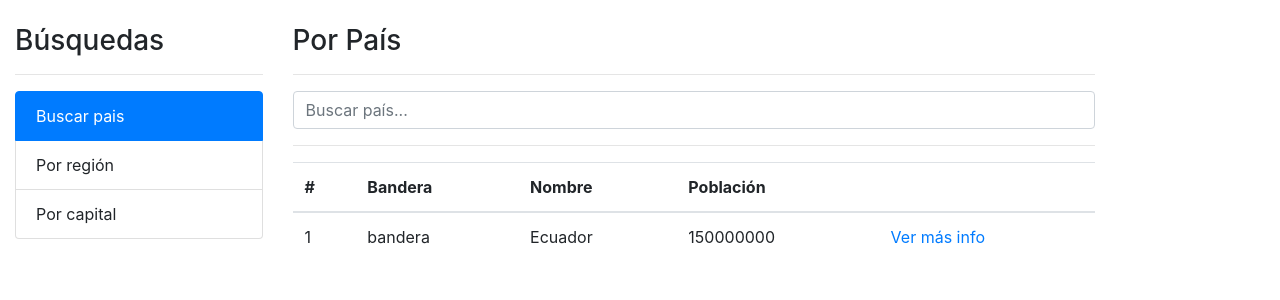
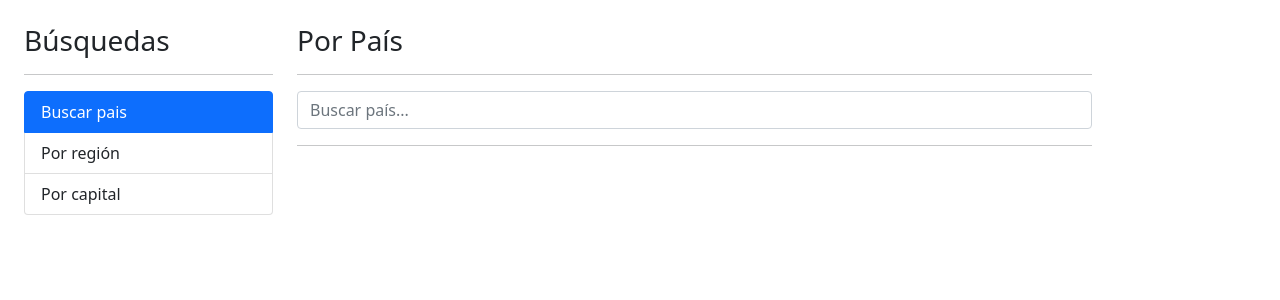
Before and after one commit to franmc01/Angular-PaisesApp, an Angular app: page / in a window 1280 px wide. Shown: the top 300 px of the page. Built offline with nearby package versions, Linux system fonts and the light colour scheme.

Commit message:
Haciendo optimizaciones

```diff
--- a/src/app/pais/pages/por-pais/por-pais.component.html
+++ b/src/app/pais/pages/por-pais/por-pais.component.html
@@ -5,4 +5,4 @@
 <div class="alert alert-danger" *ngIf="hayError">
 No se encontró nada con el termino "{{ term }}"
 </div>
-<app-table-info *ngIf="!hayError"></app-table-info>
+<app-table-info *ngIf="paises.length > 0" [listapaises]="paises"></app-table-info>
--- a/src/app/pais/pages/por-pais/por-pais.component.ts
+++ b/src/app/pais/pages/por-pais/por-pais.component.ts
@@ -11,6 +11,7 @@ export class PorPaisComponent implements OnInit {
 
   hayError:boolean = false;
   term:string = '';
+  paises:Pais[]=[];
   constructor(private paisService: PaisService) { }
 
   ngOnInit(): void {
@@ -20,9 +21,10 @@ export class PorPaisComponent implements OnInit {
     this.hayError=false;
     this.term = termino;
     this.paisService.buscarPorPais(termino).subscribe((resp) => {
-      console.log(resp);
+      this.paises =resp;
     }, (error) => {
       this.hayError=true;
+      this.paises = [];
     })
   }
 
--- a/src/app/shared/table-info/table-info.component.html
+++ b/src/app/shared/table-info/table-info.component.html
@@ -11,13 +11,13 @@
         </tr>
       </thead>
       <tbody>
-        <tr>
-          <td>1</td>
-          <td>bandera</td>
-          <td>Ecuador</td>
-          <td>150000000</td>
+        <tr *ngFor="let item of listapaises; let i = index">
+          <td>{{ i +1 }}</td>
+          <td><img [src]="item.flag" height="35px" width="50px"></td>
+          <td>{{ item.name }}</td>
+          <td>{{ item.population | number }}</td>
           <td>
-            <a href="/pais/ec">
+            <a [routerLink]="['/pais', item.alpha2Code]">
               Ver más info
             </a>
           </td>
--- a/src/app/shared/table-info/table-info.component.ts
+++ b/src/app/shared/table-info/table-info.component.ts
@@ -1,4 +1,4 @@
-import { Component, OnInit } from '@angular/core';
+import { Component, Input, OnInit } from '@angular/core';
 
 @Component({
   selector: 'app-table-info',
@@ -7,6 +7,7 @@ import { Component, OnInit } from '@angular/core';
 })
 export class TableInfoComponent implements OnInit {
 
+  @Input() listapaises:Pais[] = [];
   constructor() { }
 
   ngOnInit(): void {
--- a/src/index.html
+++ b/src/index.html
@@ -7,12 +7,11 @@
   <meta name="viewport" content="width=device-width, initial-scale=1">
   <link rel="icon" type="image/x-icon" href="favicon.ico">
   <!-- CSS only -->
-  <link rel="stylesheet" href="https://cdn.jsdelivr.net/npm/bootstrap@4.6.0/dist/css/bootstrap.min.css" integrity="sha384-B0vP5xmATw1+K9KRQjQERJvTumQW0nPEzvF6L/Z6nronJ3oUOFUFpCjEUQouq2+l" crossorigin="anonymous">
+  <link href="https://cdn.jsdelivr.net/npm/bootstrap@5.0.0-beta1/dist/css/bootstrap.min.css" rel="stylesheet" integrity="sha384-giJF6kkoqNQ00vy+HMDP7azOuL0xtbfIcaT9wjKHr8RbDVddVHyTfAAsrekwKmP1" crossorigin="anonymous">
 </head>
 <body>
   <app-root></app-root>
   <!-- JavaScript Bundle with Popper -->
-  <script src="https://code.jquery.com/jquery-3.5.1.slim.min.js" integrity="sha384-DfXdz2htPH0lsSSs5nCTpuj/zy4C+OGpamoFVy38MVBnE+IbbVYUew+OrCXaRkfj" crossorigin="anonymous"></script>
-  <script src="https://cdn.jsdelivr.net/npm/bootstrap@4.6.0/dist/js/bootstrap.bundle.min.js" integrity="sha384-Piv4xVNRyMGpqkS2by6br4gNJ7DXjqk09RmUpJ8jgGtD7zP9yug3goQfGII0yAns" crossorigin="anonymous"></script>
+  <script src="https://cdn.jsdelivr.net/npm/bootstrap@5.0.0-beta1/dist/js/bootstrap.bundle.min.js" integrity="sha384-ygbV9kiqUc6oa4msXn9868pTtWMgiQaeYH7/t7LECLbyPA2x65Kgf80OJFdroafW" crossorigin="anonymous"></script>
 </body>
 </html>
```
